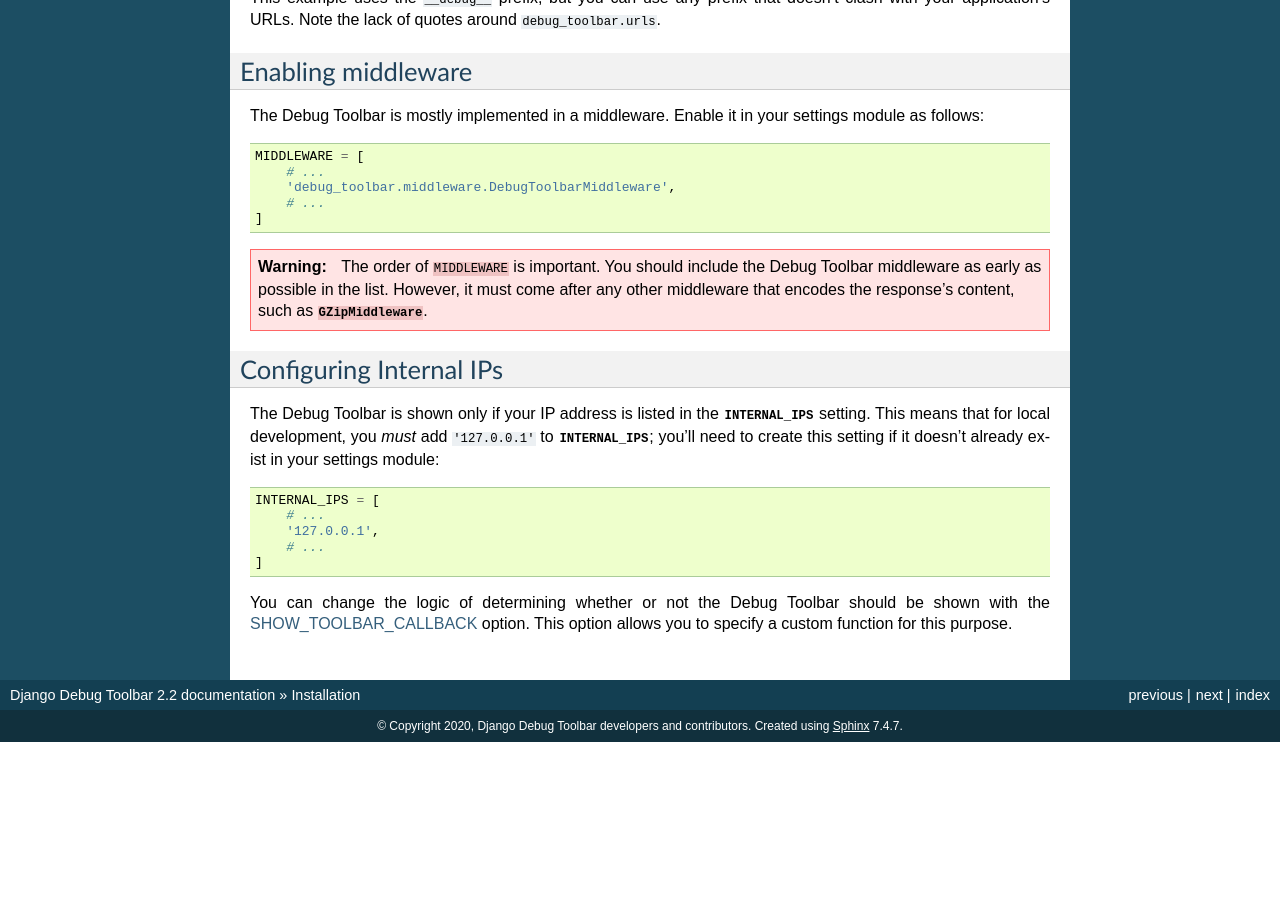
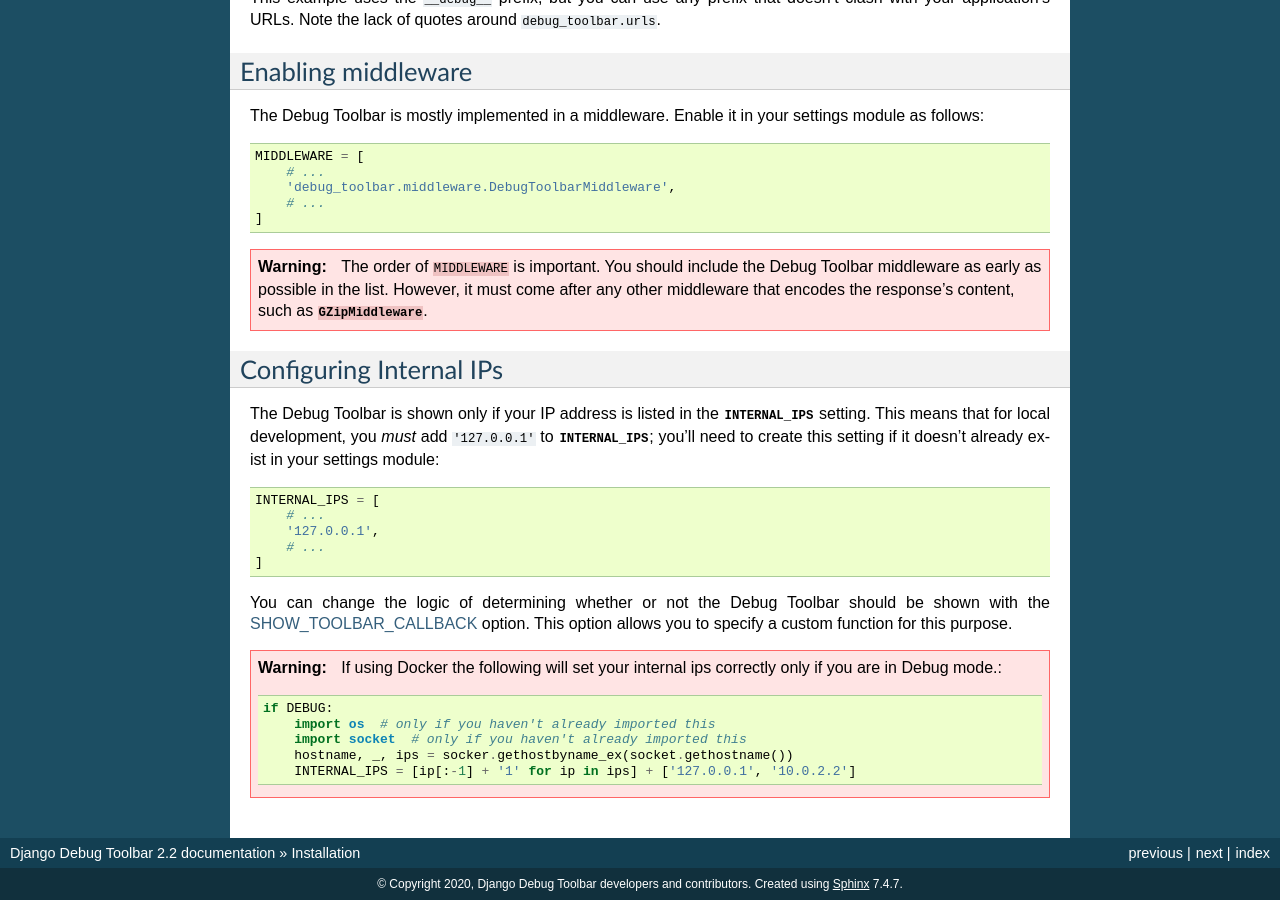
Before and after one commit to jazzband/django-debug-toolbar, a Sphinx documentation site: the page built from docs/installation.rst, in a window 1280 px wide and 900 px high, scrolled down 1070 px. Built offline with Sphinx 7.4.7, drawn with Linux system fonts in a browser that asks for light colours; before the commit the page ends 1812 px from its top, so only the background shows below that.

Commit message:
adding additional readme warning for using docker
https://gist.github.com/douglasmiranda/9de51aaba14543851ca3#file-option2-py

```diff
--- a/docs/installation.rst
+++ b/docs/installation.rst
@@ -102,3 +102,13 @@
 You can change the logic of determining whether or not the Debug Toolbar
 should be shown with the :ref:`SHOW_TOOLBAR_CALLBACK <SHOW_TOOLBAR_CALLBACK>`
 option.  This option allows you to specify a custom function for this purpose.
+
+.. warning::
+
+    If using Docker the following will set your internal ips correctly only if you are in Debug mode.::
+
+        if DEBUG:
+            import os  # only if you haven't already imported this
+            import socket  # only if you haven't already imported this
+            hostname, _, ips = socker.gethostbyname_ex(socket.gethostname())
+            INTERNAL_IPS = [ip[:-1] + '1' for ip in ips] + ['127.0.0.1', '10.0.2.2']
```
